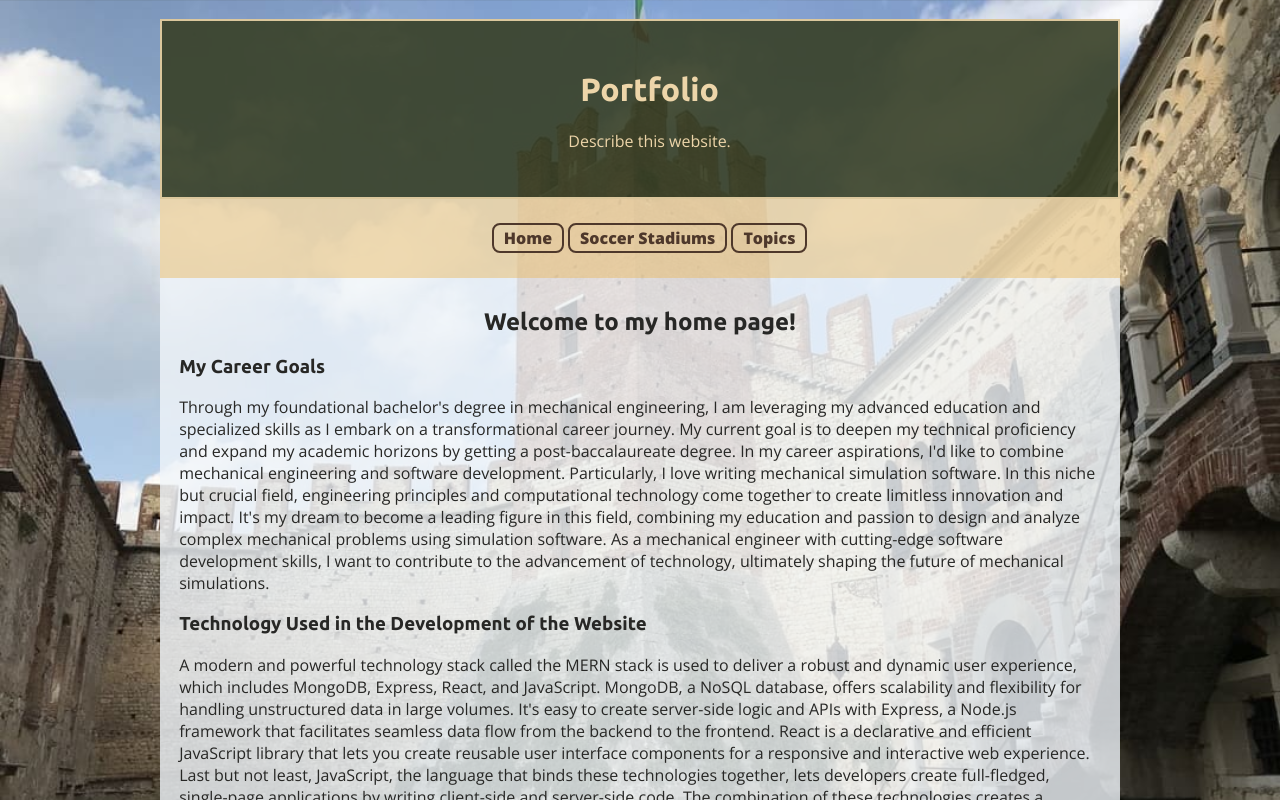
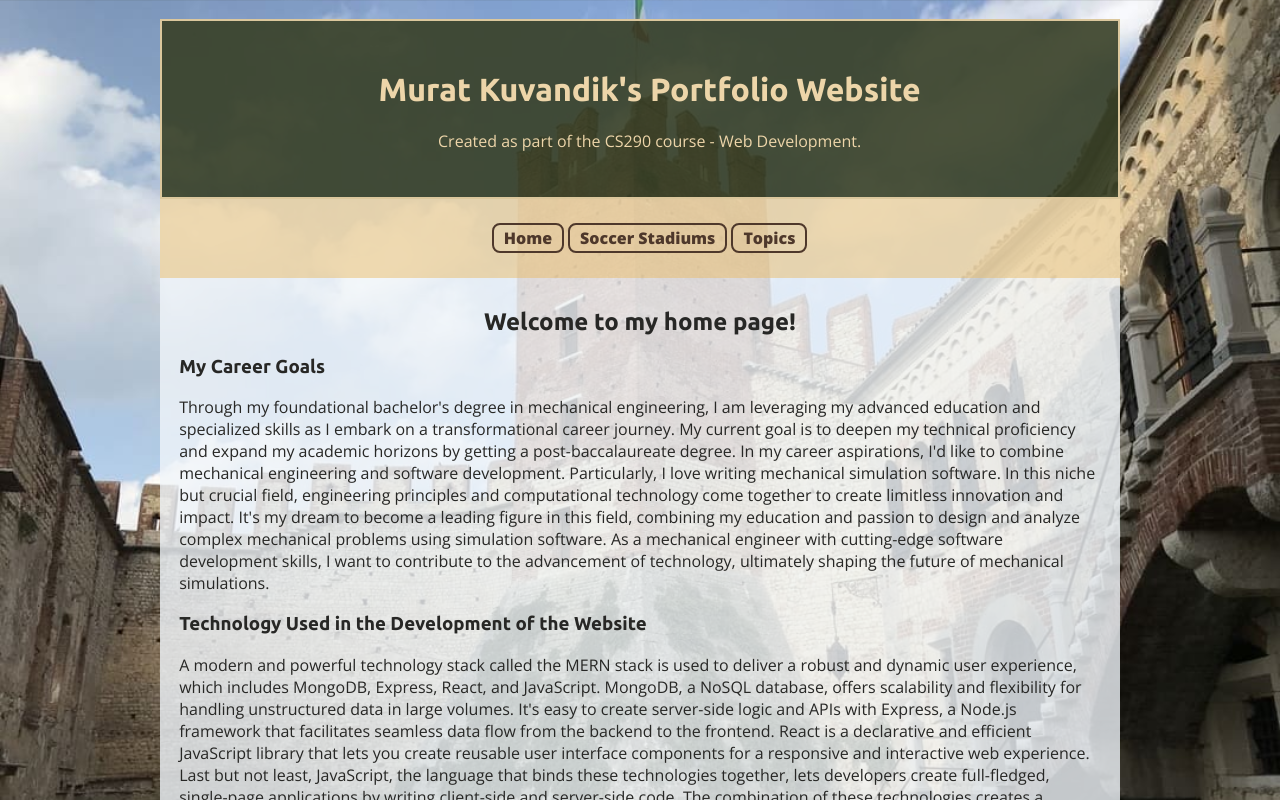
Before and after one commit to seck87/cs290-portfolio, a React (Create React App) app in the folder frontend/: page / in a window 1280 px wide. Shown: the top 800 px of the page. Built offline with nearby package versions, Linux system fonts and the light colour scheme.

Commit message:
Fix header

```diff
--- a/frontend/src/App.js
+++ b/frontend/src/App.js
@@ -31,8 +31,8 @@ function App() {
     <>
       <BrowserRouter>
           <header>
-            <h1>Portfolio</h1>
-            <p>Describe this website.</p>
+            <h1>Murat Kuvandik's Portfolio Website</h1>
+            <p>Created as part of the CS290 course - Web Development.</p>
           </header>
 
           <Navigation />
```
